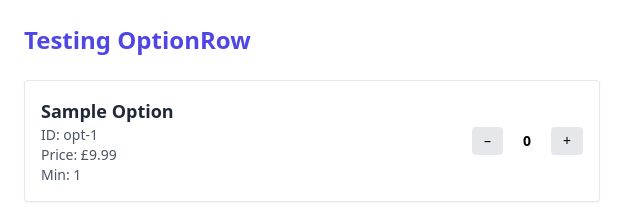
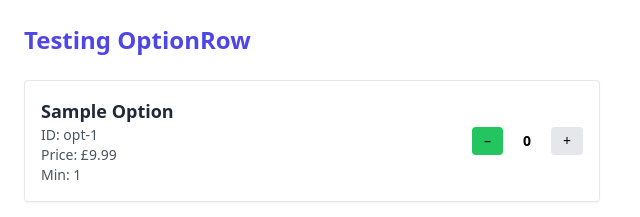
Before and after one commit to ellroberts/bi-directional-v1-clean, a React (Vite) app: page / in a window 1280 px wide. Shown: the top 217 px of the page, without its empty margins (0-640 px from the left). Built offline with nearby package versions, Linux system fonts and the light colour scheme.

Commit message:
bg-green-500

```diff
--- a/src/components/OptionRow.jsx
+++ b/src/components/OptionRow.jsx
@@ -36,7 +36,7 @@ export default function OptionRow({ groupId, option }) {
       <div className="flex items-center space-x-2">
         <button
           onClick={() => handleUpdate(Math.max(0, qty - 1))}
-          className="bg-blue-500 px-3 py-1 text-sm font-medium bg-gray-200 rounded hover:bg-gray-500"
+          className="bg-green-500 px-3 py-1 text-sm font-medium bg-gray-200 rounded hover:bg-gray-500"
         >
           –
         </button>
```
